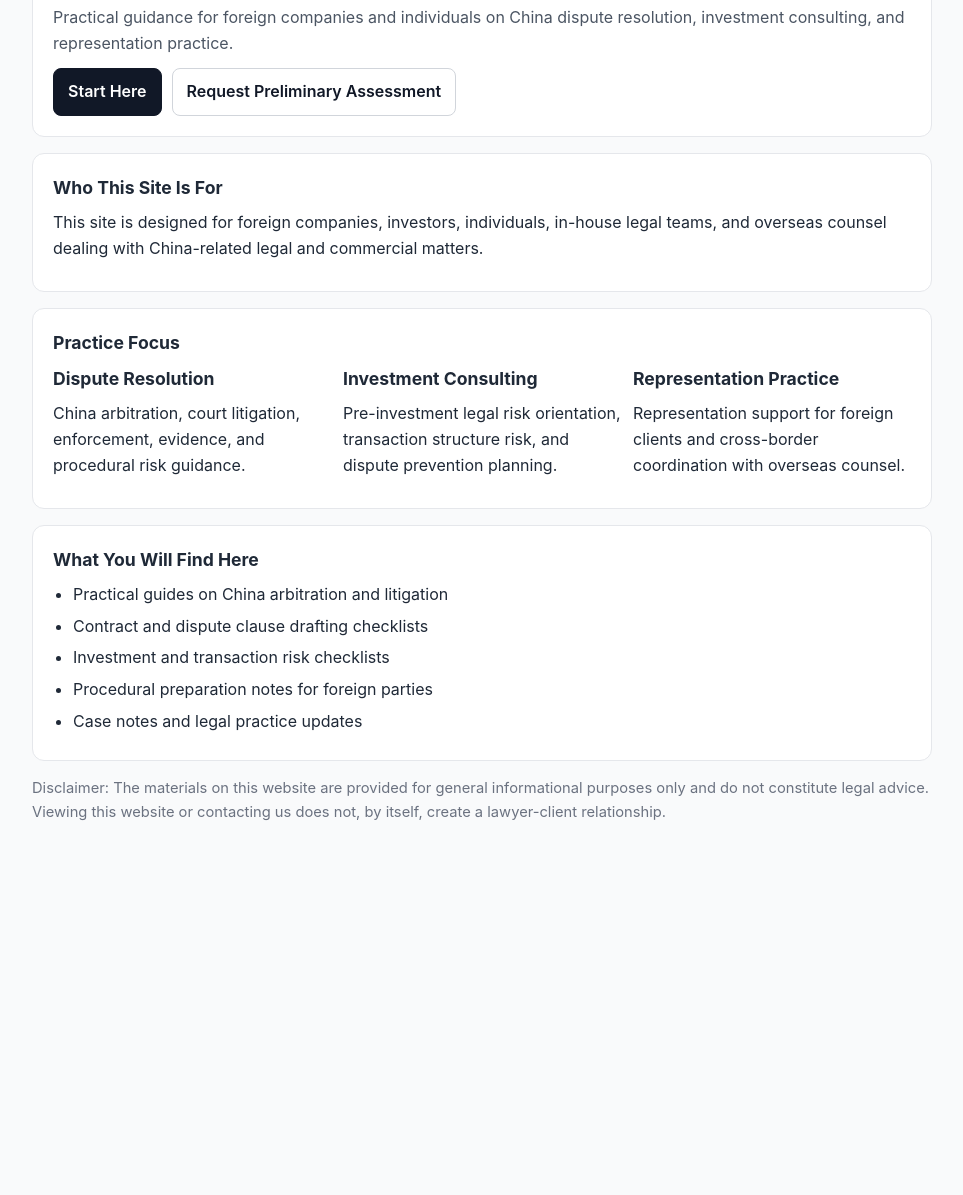
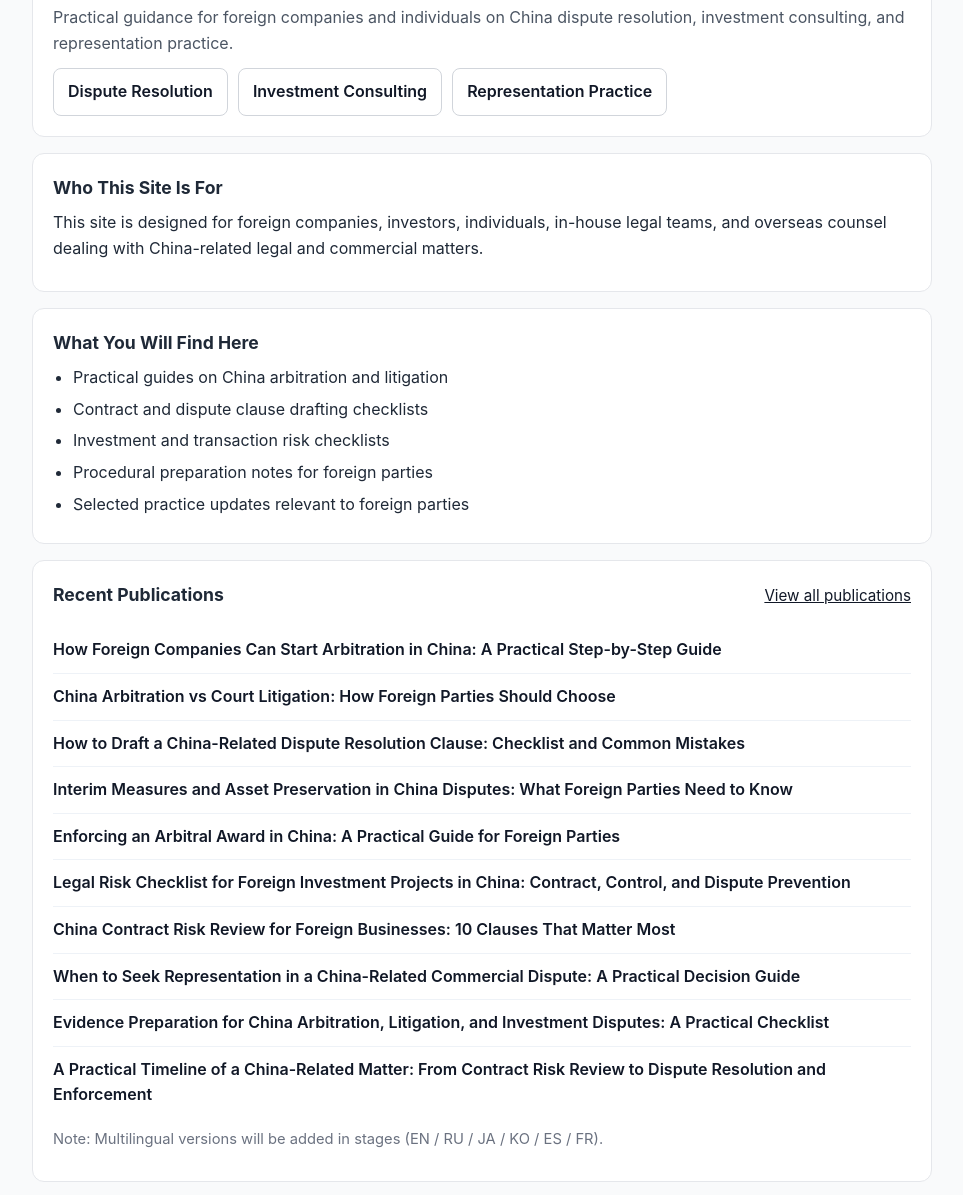
Before and after one commit to liuseoul/chineselaw, a plain HTML site: page index.html in a window 1280 px wide. Shown: the part 98-1293 px from the top of the page, without its empty margins (158-1121 px from the left). Before the commit the page ends 978 px from the top, so only its background shows below. Drawn offline with Linux system fonts and the light colour scheme.

Commit message:
revise homepage

```diff
--- a/index.html
+++ b/index.html
@@ -34,27 +34,20 @@
       font-size: 1.1rem;
       margin: 0 0 8px 0;
     }
-    p {
-      margin: 0 0 10px 0;
-    }
-    ul {
-      margin: 8px 0 0 20px;
-      padding: 0;
-    }
+    p { margin: 0 0 10px 0; }
+    ul { margin: 8px 0 0 20px; padding: 0; }
     li { margin-bottom: 6px; }
-    .subtitle { color: #4b5563; }
-    .grid {
-      display: grid;
-      grid-template-columns: 1fr;
-      gap: 12px;
-    }
-    .btns {
+
+    .subtitle { color: #4b5563; margin-bottom: 0; }
+
+    /* Simple link buttons */
+    .links {
       display: flex;
       flex-wrap: wrap;
       gap: 10px;
       margin-top: 12px;
     }
-    .btn {
+    .linkbtn {
       display: inline-block;
       padding: 10px 14px;
       border-radius: 8px;
@@ -64,35 +57,72 @@
       background: #fff;
       font-weight: 600;
     }
-    .btn.primary {
-      background: #111827;
-      color: #fff;
-      border-color: #111827;
+
+    /* Section header with right-aligned action link */
+    .sectionhead {
+      display: flex;
+      align-items: baseline;
+      justify-content: space-between;
+      gap: 12px;
+      margin-bottom: 8px;
     }
+    .sectionhead a {
+      font-size: 0.95rem;
+      color: #111827;
+      text-decoration: underline;
+      white-space: nowrap;
+    }
+
+    /* Recent publications list */
+    .pubs {
+      list-style: none;
+      margin: 10px 0 0 0;
+      padding: 0;
+    }
+    .pubs li {
+      padding: 10px 0;
+      border-bottom: 1px solid #eef2f7;
+      margin: 0;
+    }
+    .pubs li:last-child { border-bottom: none; }
+    .pubs a {
+      text-decoration: none;
+      color: #111827;
+      font-weight: 600;
+    }
+    .pubs a:hover { text-decoration: underline; }
+
     .small {
       font-size: 0.92rem;
       color: #6b7280;
     }
+
     @media (min-width: 760px) {
+      .container { padding: 32px 20px 56px; }
       h1 { font-size: 2.1rem; }
-      .container { padding: 32px 20px 56px; }
-      .grid { grid-template-columns: repeat(3, 1fr); }
     }
   </style>
 </head>
+
 <body>
   <div class="container">
+
+    <!-- 1) Hero -->
     <section class="card">
       <h1>China Legal Practice Knowledge Base</h1>
       <p class="subtitle">
         Practical guidance for foreign companies and individuals on China dispute resolution, investment consulting, and representation practice.
       </p>
-      <div class="btns">
-        <a class="btn primary" href="/start-here.html">Start Here</a>
-        <a class="btn" href="/contact.html">Request Preliminary Assessment</a>
+
+      <!-- (1) Replace buttons with three hyperlinks -->
+      <div class="links">
+        <a class="linkbtn" href="#">Dispute Resolution</a>
+        <a class="linkbtn" href="#">Investment Consulting</a>
+        <a class="linkbtn" href="#">Representation Practice</a>
       </div>
     </section>
 
+    <!-- 2) Who This Site Is For -->
     <section class="card">
       <h2>Who This Site Is For</h2>
       <p>
@@ -101,24 +131,7 @@
       </p>
     </section>
 
-    <section class="card">
-      <h2>Practice Focus</h2>
-      <div class="grid">
-        <div>
-          <h2>Dispute Resolution</h2>
-          <p>China arbitration, court litigation, enforcement, evidence, and procedural risk guidance.</p>
-        </div>
-        <div>
-          <h2>Investment Consulting</h2>
-          <p>Pre-investment legal risk orientation, transaction structure risk, and dispute prevention planning.</p>
-        </div>
-        <div>
-          <h2>Representation Practice</h2>
-          <p>Representation support for foreign clients and cross-border coordination with overseas counsel.</p>
-        </div>
-      </div>
-    </section>
-
+    <!-- 3) Move "What You Will Find Here" to third place -->
     <section class="card">
       <h2>What You Will Find Here</h2>
       <ul>
@@ -126,14 +139,42 @@
         <li>Contract and dispute clause drafting checklists</li>
         <li>Investment and transaction risk checklists</li>
         <li>Procedural preparation notes for foreign parties</li>
-        <li>Case notes and legal practice updates</li>
+        <li>Selected practice updates relevant to foreign parties</li>
       </ul>
+    </section>
+
+    <!-- 4) Add "Latest articles" section with more professional title -->
+    <section class="card">
+      <div class="sectionhead">
+        <h2>Recent Publications</h2>
+        <!-- 5) Top-right link -->
+        <a href="#">View all publications</a>
+      </div>
+
+      <!-- 5) Ten article titles -->
+      <ul class="pubs">
+        <li><a href="#">How Foreign Companies Can Start Arbitration in China: A Practical Step-by-Step Guide</a></li>
+        <li><a href="#">China Arbitration vs Court Litigation: How Foreign Parties Should Choose</a></li>
+        <li><a href="#">How to Draft a China-Related Dispute Resolution Clause: Checklist and Common Mistakes</a></li>
+        <li><a href="#">Interim Measures and Asset Preservation in China Disputes: What Foreign Parties Need to Know</a></li>
+        <li><a href="#">Enforcing an Arbitral Award in China: A Practical Guide for Foreign Parties</a></li>
+        <li><a href="#">Legal Risk Checklist for Foreign Investment Projects in China: Contract, Control, and Dispute Prevention</a></li>
+        <li><a href="#">China Contract Risk Review for Foreign Businesses: 10 Clauses That Matter Most</a></li>
+        <li><a href="#">When to Seek Representation in a China-Related Commercial Dispute: A Practical Decision Guide</a></li>
+        <li><a href="#">Evidence Preparation for China Arbitration, Litigation, and Investment Disputes: A Practical Checklist</a></li>
+        <li><a href="#">A Practical Timeline of a China-Related Matter: From Contract Risk Review to Dispute Resolution and Enforcement</a></li>
+      </ul>
+
+      <p class="small" style="margin-top:10px;">
+        Note: Multilingual versions will be added in stages (EN / RU / JA / KO / ES / FR).
+      </p>
     </section>
 
     <section class="small">
       Disclaimer: The materials on this website are provided for general informational purposes only and do not constitute legal advice.
       Viewing this website or contacting us does not, by itself, create a lawyer-client relationship.
     </section>
+
   </div>
 </body>
 </html>
```
